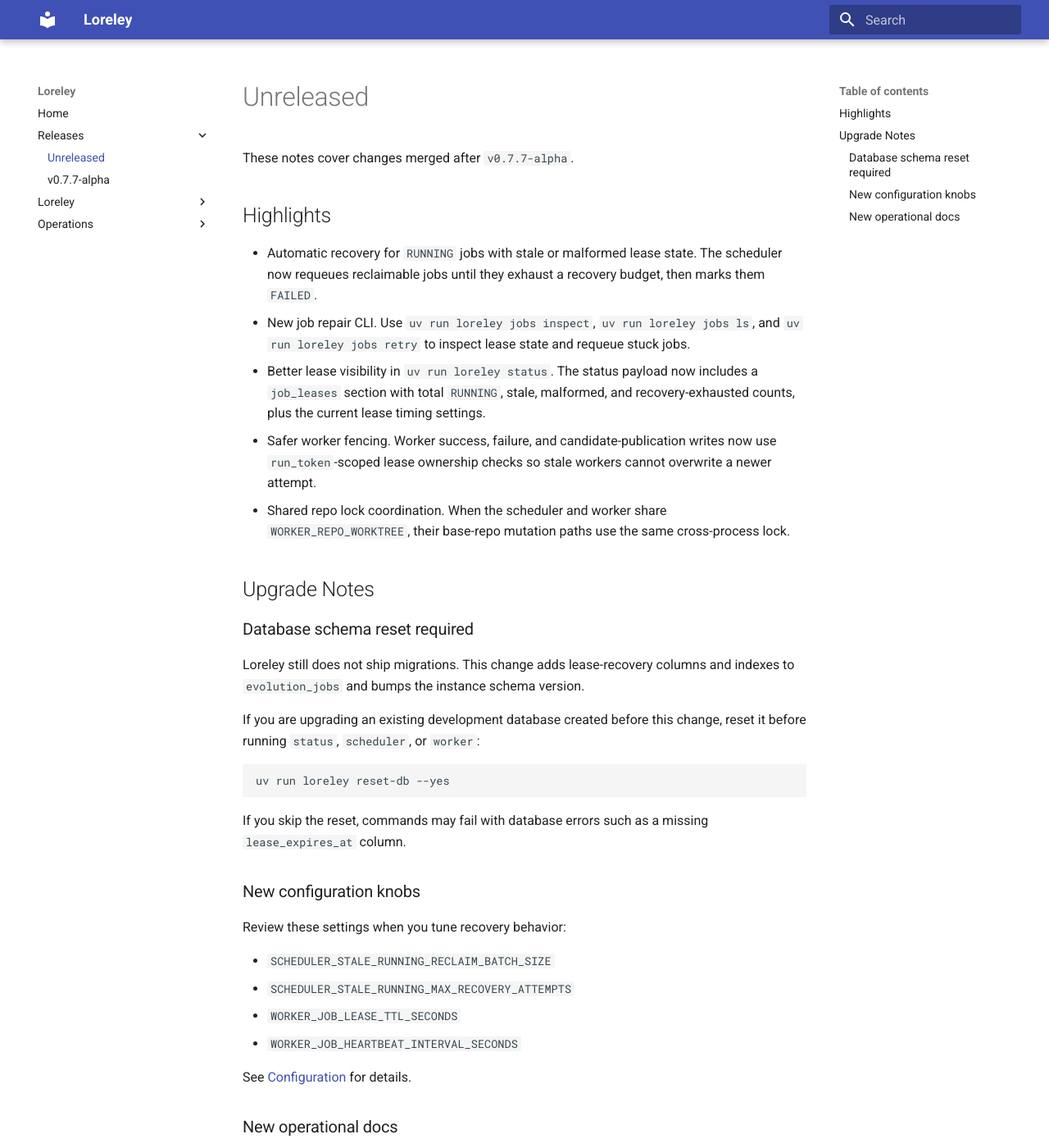
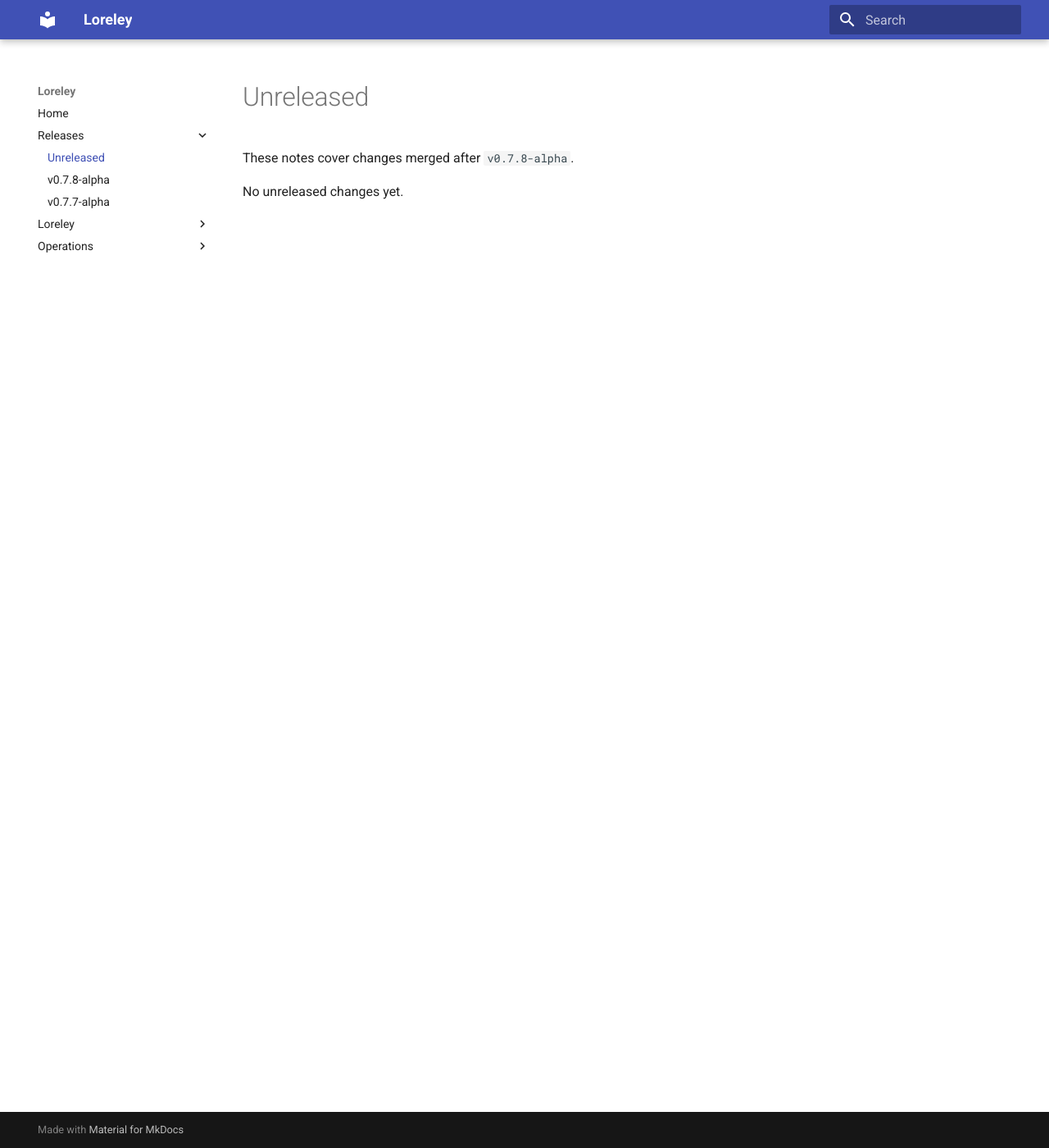
Before and after one commit to NeapolitanIcecream/loreley, an MkDocs documentation site: the page built from docs/releases/unreleased.md, in a window 1280 px wide and 1400 px high. Shown: the whole window at 82% size. Built offline with MkDocs 1.6.1 and Material for MkDocs 9.7.7, drawn with Linux system fonts in a browser that asks for light colours; some of the changed text lies outside the part shown.

Commit message:
docs: prepare v0.7.8-alpha release

````diff
--- a/docs/releases/unreleased.md
+++ b/docs/releases/unreleased.md
@@ -1,44 +1,5 @@
 # Unreleased
 
-These notes cover changes merged after `v0.7.7-alpha`.
+These notes cover changes merged after `v0.7.8-alpha`.
 
-## Highlights
-
-- Automatic recovery for `RUNNING` jobs with stale or malformed lease state. The scheduler now requeues reclaimable jobs until they exhaust a recovery budget, then marks them `FAILED`.
-- New job repair CLI. Use `uv run loreley jobs inspect`, `uv run loreley jobs ls`, and `uv run loreley jobs retry` to inspect lease state and requeue stuck jobs.
-- Better lease visibility in `uv run loreley status`. The status payload now includes a `job_leases` section with total `RUNNING`, stale, malformed, and recovery-exhausted counts, plus the current lease timing settings.
-- Safer worker fencing. Worker success, failure, and candidate-publication writes now use `run_token`-scoped lease ownership checks so stale workers cannot overwrite a newer attempt.
-- Shared repo lock coordination. When the scheduler and worker share `WORKER_REPO_WORKTREE`, their base-repo mutation paths use the same cross-process lock.
-
-## Upgrade Notes
-
-### Database schema reset required
-
-Loreley still does not ship migrations. This change adds lease-recovery columns and indexes to `evolution_jobs` and bumps the instance schema version.
-
-If you are upgrading an existing development database created before this change, reset it before running `status`, `scheduler`, or `worker`:
-
-```bash
-uv run loreley reset-db --yes
-```
-
-If you skip the reset, commands may fail with database errors such as a missing `lease_expires_at` column.
-
-### New configuration knobs
-
-Review these settings when you tune recovery behavior:
-
-- `SCHEDULER_STALE_RUNNING_RECLAIM_BATCH_SIZE`
-- `SCHEDULER_STALE_RUNNING_MAX_RECOVERY_ATTEMPTS`
-- `WORKER_JOB_LEASE_TTL_SECONDS`
-- `WORKER_JOB_HEARTBEAT_INTERVAL_SECONDS`
-
-See [Configuration](../loreley/config.md) for details.
-
-### New operational docs
-
-Use these pages when operating the new lease-recovery flow:
-
-- [Managing jobs](../script/jobs.md)
-- [Job lease recovery](../script/job_leases.md)
-- [Status](../script/status.md)
+No unreleased changes yet.
--- a/mkdocs.yml
+++ b/mkdocs.yml
@@ -8,6 +8,7 @@ nav:
   - Home: index.md
   - Releases:
       - Unreleased: releases/unreleased.md
+      - v0.7.8-alpha: releases/v0.7.8-alpha.md
       - v0.7.7-alpha: releases/v0.7.7-alpha.md
   - Loreley:
       - Configuration: loreley/config.md
````
Also changed, not shown: README.md (+1 -1 lines), docs/index.md (+1 -0 lines), docs/releases/v0.7.8-alpha.md (added, +61 -0 lines).
